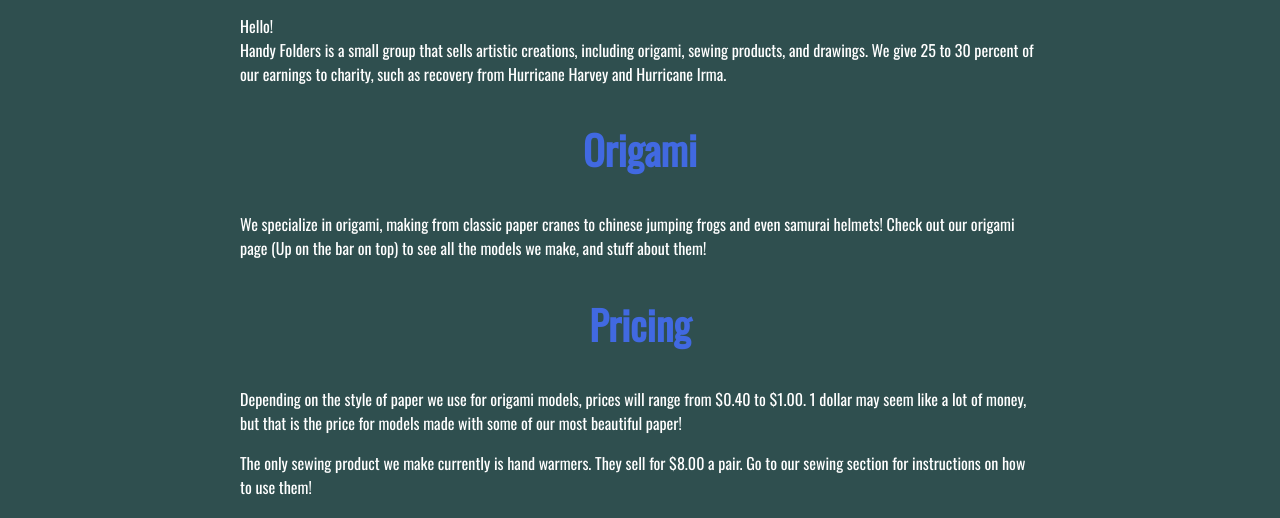
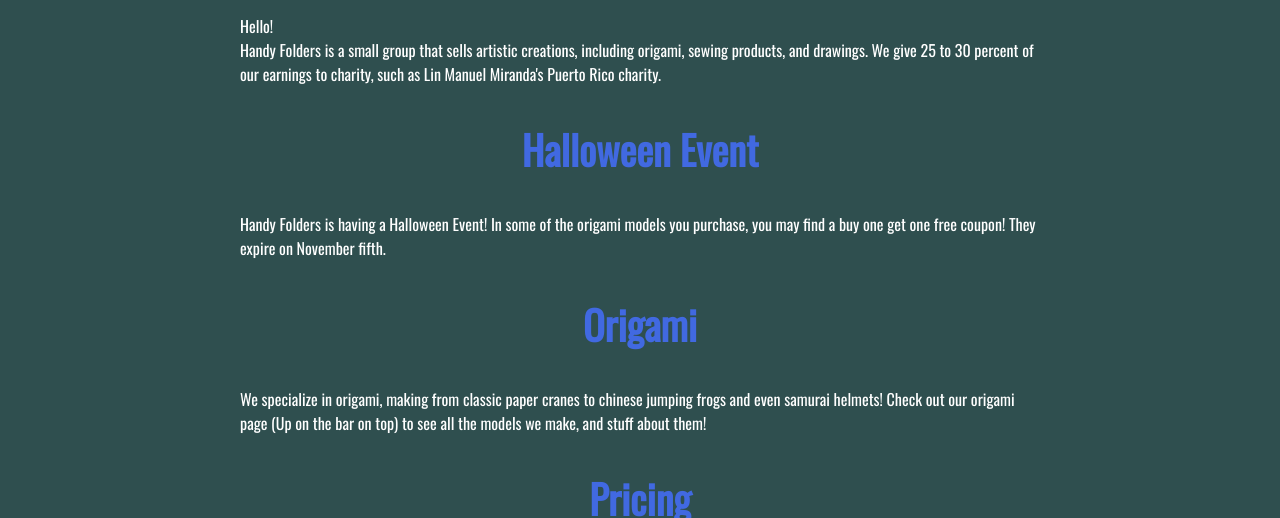
Before and after one commit to CatJProductions/handy-folders, a plain HTML site: page index.html in a window 1280 px wide. Shown: the part 582-1100 px from the top of the page. Drawn offline with nearby package versions, Linux system fonts and the light colour scheme; a script that the page names is missing.

Commit message:
Update index.html

```diff
--- a/index.html
+++ b/index.html
@@ -27,7 +27,9 @@
   </div>
   <div id="begin">
 
-    <p>Hello!<br>Handy Folders is a small group that sells artistic creations, including origami, sewing products, and drawings. We give 25 to 30 percent of our earnings to charity, such as recovery from Hurricane Harvey and Hurricane Irma.</p>
+    <p>Hello!<br>Handy Folders is a small group that sells artistic creations, including origami, sewing products, and drawings. We give 25 to 30 percent of our earnings to charity, such as Lin Manuel Miranda's Puerto Rico charity.</p>
+    <h2>Halloween Event</h2>
+    <p>Handy Folders is having a Halloween Event! In some of the origami models you purchase, you may find a buy one get one free coupon! They expire on November fifth.</p>
     <h2>Origami</h2>
     <p>We specialize in origami, making from classic paper cranes to chinese jumping frogs and even samurai helmets! Check out our origami page (Up on the bar on top) to see all the models we make, and stuff about them!</p>
     <h2>Pricing</h2>
```
